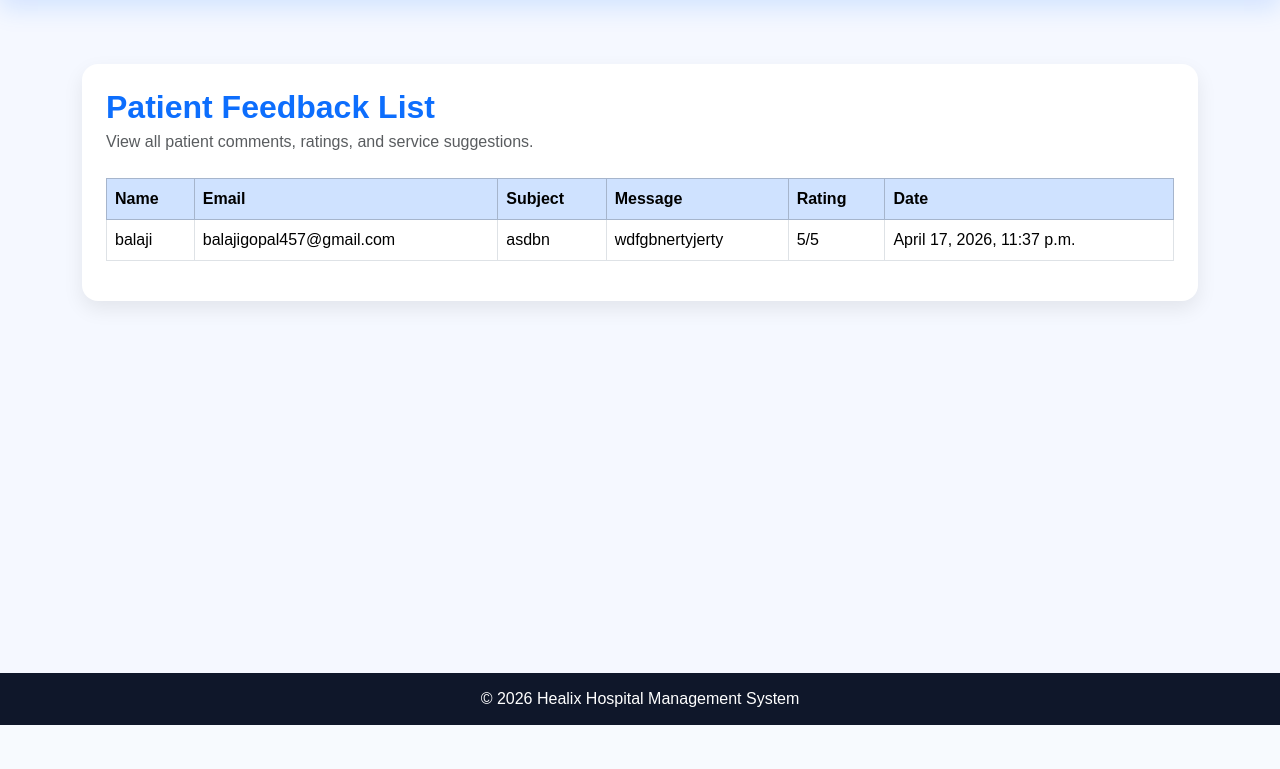
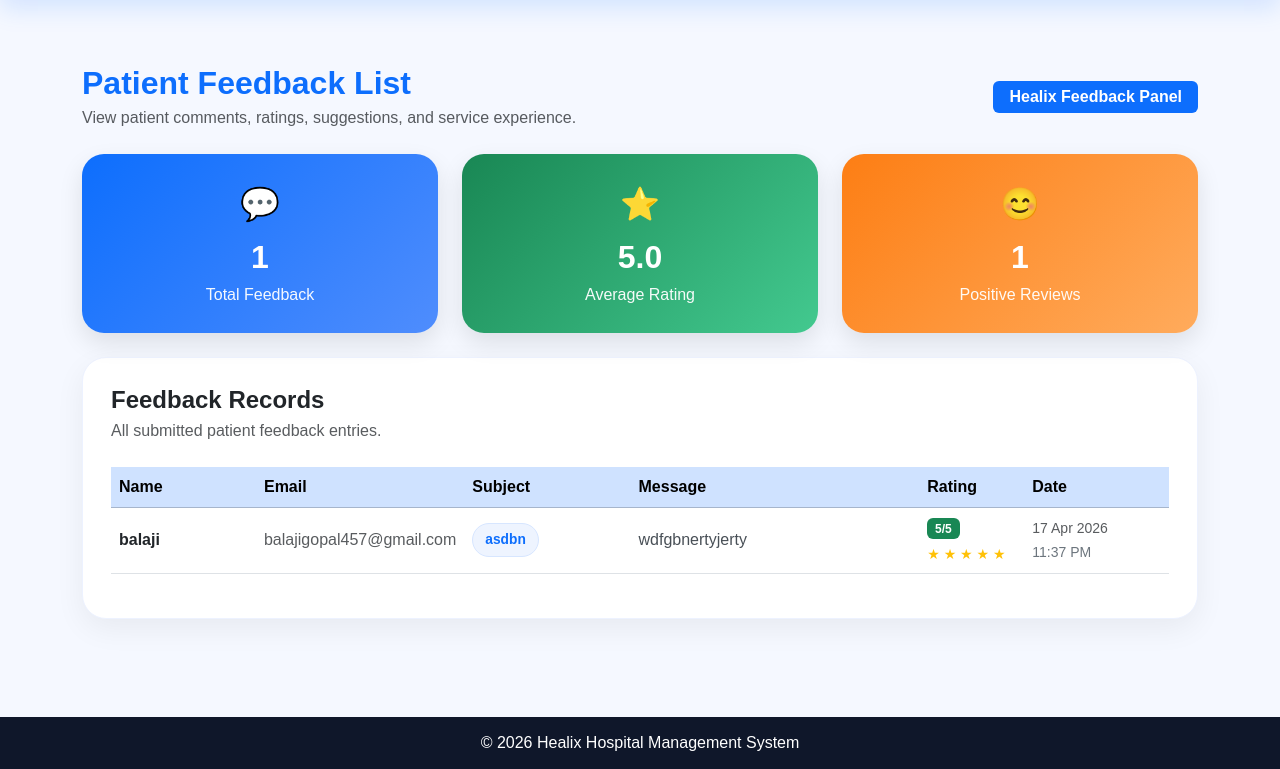
Before and after one commit to logubalaji0405/hospital-project, a Django app: page /feedbacks/ in a window 1280 px wide. Shown: the part 75-844 px from the top of the page. Before the commit the page ends 800 px from the top, so only its background shows below. Run offline with Django 5.2, Linux system fonts and the light colour scheme; a user stored in the database is signed in; data comes from the database, SQL or seed files in the repository.

Commit message:
Added psycopg2 for Render PostgreSQL

```diff
--- a/core/views.py
+++ b/core/views.py
@@ -6,7 +6,7 @@ from django.contrib import messages
 from django.db.models import Count
 from django.views.decorators.http import require_GET, require_POST
 from django.http import JsonResponse, HttpResponseForbidden
-
+from django.db.models import Avg, Count, Q
 from .models import Profile, Appointment, ChatMessage, ChatRoom,RegistrationOTP, Feedback,Branch
 from .utils import send_booking_confirmation_email
 from datetime import datetime
@@ -504,15 +504,26 @@ def about(request):
         'branches': branches
     })
 
+
 @login_required
 def feedback_list(request):
-    profile = get_object_or_404(Profile, user=request.user)
-    if profile.role != 'admin':
+    if not hasattr(request.user, 'profile') or request.user.profile.role != 'admin':
+        messages.error(request, "Access denied.")
         return redirect('home')
 
-    feedbacks = Feedback.objects.select_related('patient').order_by('-created_at')
-    return render(request, 'feedback_list.html', {'feedbacks': feedbacks})
+    feedbacks = Feedback.objects.all().order_by('-created_at')
 
+    stats = feedbacks.aggregate(
+        avg_rating=Avg('rating'),
+        high_rating_count=Count('id', filter=Q(rating__gte=4))
+    )
+
+    context = {
+        'feedbacks': feedbacks,
+        'avg_rating': round(stats['avg_rating'], 1) if stats['avg_rating'] else 0,
+        'high_rating_count': stats['high_rating_count'] or 0,
+    }
+    return render(request, 'feedback_list.html', context)
 
 
 def run_reminders(request):
--- a/templates/feedback_list.html
+++ b/templates/feedback_list.html
@@ -3,44 +3,229 @@
 
 {% block content %}
 <div class="container py-5">
+
+    <!-- Header -->
+    <div class="d-flex flex-wrap justify-content-between align-items-center mb-4 gap-3">
+        <div>
+            <h2 class="fw-bold text-primary mb-1">Patient Feedback List</h2>
+            <p class="text-muted mb-0">View patient comments, ratings, suggestions, and service experience.</p>
+        </div>
+        <div>
+            <span class="badge bg-primary px-3 py-2 fs-6">Healix Feedback Panel</span>
+        </div>
+    </div>
+
+    <!-- Top Stats -->
+    <div class="row g-4 mb-4">
+        <div class="col-md-4">
+            <div class="feedback-stat blue-card">
+                <div class="stat-icon">💬</div>
+                <h3>{{ feedbacks|length }}</h3>
+                <p>Total Feedback</p>
+            </div>
+        </div>
+        <div class="col-md-4">
+            <div class="feedback-stat green-card">
+                <div class="stat-icon">⭐</div>
+                <h3>{{ avg_rating|default:"0.0" }}</h3>
+                <p>Average Rating</p>
+            </div>
+        </div>
+        <div class="col-md-4">
+            <div class="feedback-stat orange-card">
+                <div class="stat-icon">😊</div>
+                <h3>{{ high_rating_count|default:"0" }}</h3>
+                <p>Positive Reviews</p>
+            </div>
+        </div>
+    </div>
+
+    <!-- Main Table -->
     <div class="box">
-        <div class="d-flex justify-content-between align-items-center mb-4 flex-wrap gap-3">
+        <div class="d-flex flex-wrap justify-content-between align-items-center mb-4 gap-3">
             <div>
-                <h2 class="fw-bold text-primary mb-1">Patient Feedback List</h2>
-                <p class="text-muted mb-0">View all patient comments, ratings, and service suggestions.</p>
+                <h4 class="fw-bold mb-1">Feedback Records</h4>
+                <p class="text-muted mb-0">All submitted patient feedback entries.</p>
             </div>
         </div>
 
         <div class="table-responsive">
-            <table class="table table-bordered table-hover align-middle">
+            <table class="table table-hover align-middle custom-table">
                 <thead class="table-primary">
                     <tr>
-                        <th>Name</th>
-                        <th>Email</th>
-                        <th>Subject</th>
-                        <th>Message</th>
-                        <th>Rating</th>
-                        <th>Date</th>
+                        <th width="14%">Name</th>
+                        <th width="18%">Email</th>
+                        <th width="16%">Subject</th>
+                        <th width="28%">Message</th>
+                        <th width="10%">Rating</th>
+                        <th width="14%">Date</th>
                     </tr>
                 </thead>
                 <tbody>
                     {% for item in feedbacks %}
                     <tr>
-                        <td>{{ item.name }}</td>
-                        <td>{{ item.email }}</td>
-                        <td>{{ item.subject }}</td>
-                        <td>{{ item.message }}</td>
-                        <td>{{ item.rating }}/5</td>
-                        <td>{{ item.created_at }}</td>
+                        <td>
+                            <div class="fw-semibold text-dark">{{ item.name }}</div>
+                        </td>
+                        <td>
+                            <span class="text-muted">{{ item.email }}</span>
+                        </td>
+                        <td>
+                            <span class="subject-badge">{{ item.subject }}</span>
+                        </td>
+                        <td>
+                            <div class="message-preview" title="{{ item.message }}">
+                                {{ item.message }}
+                            </div>
+                        </td>
+                        <td>
+                            <div class="rating-wrap">
+                                {% if item.rating == 5 %}
+                                    <span class="badge bg-success">{{ item.rating }}/5</span>
+                                {% elif item.rating == 4 %}
+                                    <span class="badge bg-primary">{{ item.rating }}/5</span>
+                                {% elif item.rating == 3 %}
+                                    <span class="badge bg-warning text-dark">{{ item.rating }}/5</span>
+                                {% else %}
+                                    <span class="badge bg-danger">{{ item.rating }}/5</span>
+                                {% endif %}
+
+                                <div class="small text-warning mt-1">
+                                    {% if item.rating >= 1 %}★{% endif %}
+                                    {% if item.rating >= 2 %}★{% endif %}
+                                    {% if item.rating >= 3 %}★{% endif %}
+                                    {% if item.rating >= 4 %}★{% endif %}
+                                    {% if item.rating >= 5 %}★{% endif %}
+                                </div>
+                            </div>
+                        </td>
+                        <td>
+                            <span class="text-muted small">{{ item.created_at|date:"d M Y" }}</span><br>
+                            <span class="text-secondary small">{{ item.created_at|time:"h:i A" }}</span>
+                        </td>
                     </tr>
                     {% empty %}
                     <tr>
-                        <td colspan="6" class="text-center">No feedback found</td>
+                        <td colspan="6" class="text-center py-5">
+                            <div class="empty-state">
+                                <div class="empty-icon">📝</div>
+                                <h5 class="fw-bold mt-3">No Feedback Found</h5>
+                                <p class="text-muted mb-0">Patient feedback entries will appear here once submitted.</p>
+                            </div>
+                        </td>
                     </tr>
                     {% endfor %}
                 </tbody>
             </table>
         </div>
     </div>
+
 </div>
+
+<style>
+    .box {
+        background: #ffffff;
+        border-radius: 24px;
+        padding: 28px;
+        box-shadow: 0 10px 30px rgba(0, 0, 0, 0.06);
+        border: 1px solid #edf2ff;
+    }
+
+    .feedback-stat {
+        color: #fff;
+        border-radius: 22px;
+        padding: 26px 20px;
+        text-align: center;
+        box-shadow: 0 10px 25px rgba(0, 0, 0, 0.10);
+        transition: all 0.3s ease;
+        height: 100%;
+    }
+
+    .feedback-stat:hover {
+        transform: translateY(-5px);
+    }
+
+    .blue-card {
+        background: linear-gradient(135deg, #0d6efd, #4f8dfd);
+    }
+
+    .green-card {
+        background: linear-gradient(135deg, #198754, #43c98f);
+    }
+
+    .orange-card {
+        background: linear-gradient(135deg, #fd7e14, #ffab5c);
+    }
+
+    .stat-icon {
+        font-size: 2rem;
+        margin-bottom: 10px;
+    }
+
+    .feedback-stat h3 {
+        font-size: 2rem;
+        font-weight: 800;
+        margin-bottom: 6px;
+    }
+
+    .feedback-stat p {
+        margin: 0;
+        font-weight: 500;
+        opacity: 0.95;
+    }
+
+    .custom-table thead th {
+        white-space: nowrap;
+        font-weight: 700;
+    }
+
+    .custom-table td,
+    .custom-table th {
+        vertical-align: middle;
+    }
+
+    .subject-badge {
+        display: inline-block;
+        background: #eef4ff;
+        color: #0d6efd;
+        border: 1px solid #d7e6ff;
+        padding: 6px 12px;
+        border-radius: 999px;
+        font-size: 0.86rem;
+        font-weight: 600;
+    }
+
+    .message-preview {
+        max-width: 320px;
+        color: #495057;
+        line-height: 1.5;
+        word-break: break-word;
+    }
+
+    .rating-wrap {
+        min-width: 70px;
+    }
+
+    .empty-state {
+        padding: 20px 10px;
+    }
+
+    .empty-icon {
+        font-size: 3rem;
+    }
+
+    @media (max-width: 768px) {
+        .box {
+            padding: 18px;
+        }
+
+        .feedback-stat {
+            padding: 22px 16px;
+        }
+
+        .message-preview {
+            max-width: 220px;
+        }
+    }
+</style>
 {% endblock %}
```
